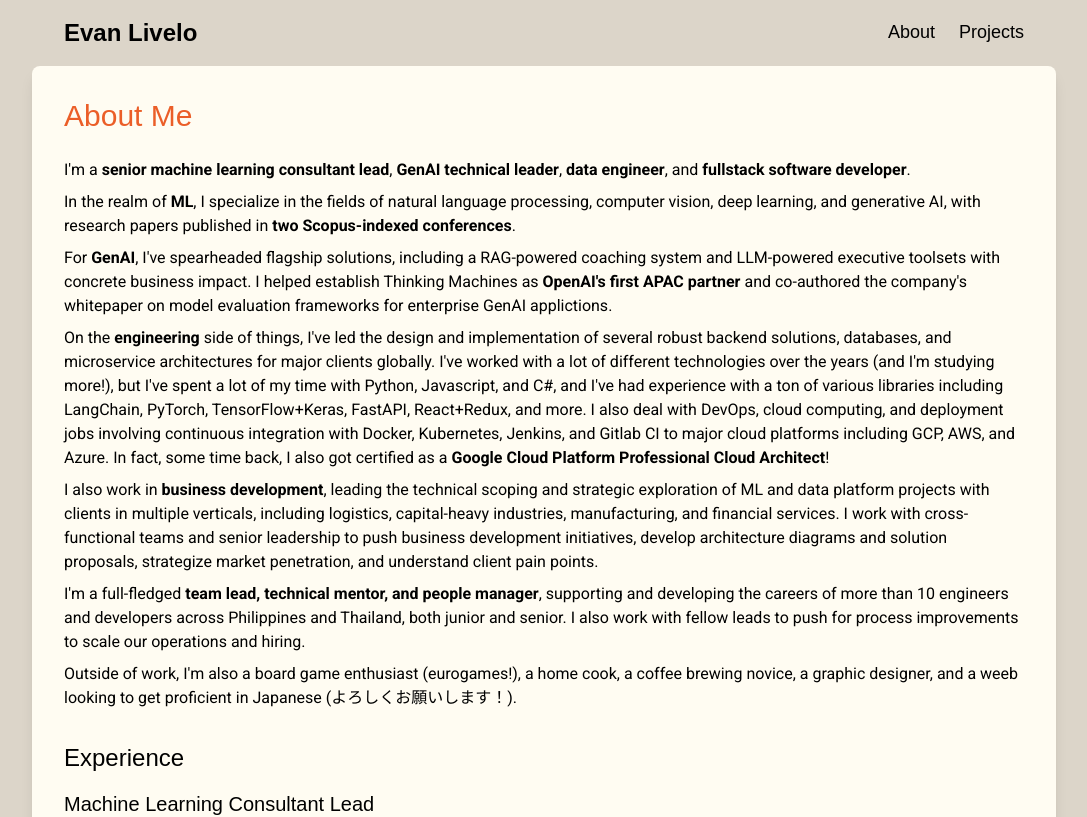
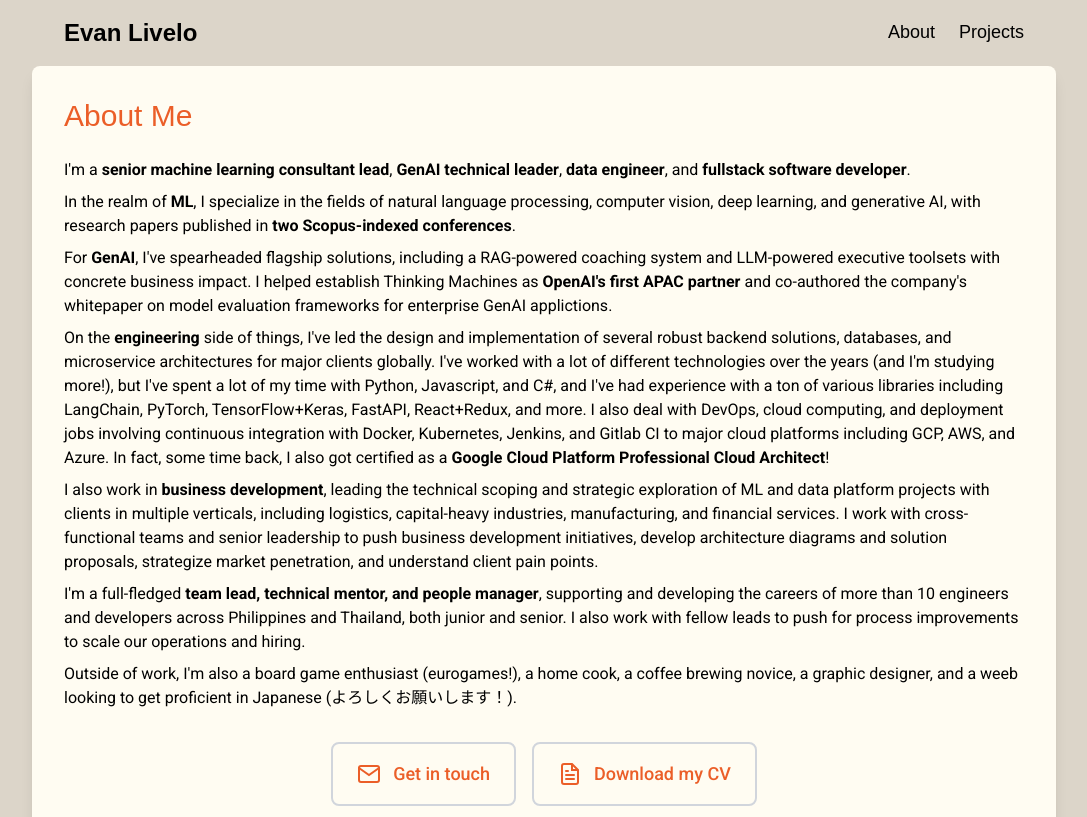
Before and after one commit to vandenn/evanlivelo.com, a Next.js app: page /about in a window 1280 px wide. Shown: the top 817 px of the page, without its empty margins (96-1183 px from the left). Built offline with nearby package versions, Linux system fonts and the light colour scheme; a web font is replaced by a local one.

Commit message:
Add action buttons to my About page

```diff
--- a/src/app/about/page.tsx
+++ b/src/app/about/page.tsx
@@ -1,5 +1,7 @@
 import ReactMarkdown from 'react-markdown';
 import remarkGfm from 'remark-gfm';
+import LinkButton from '@/components/LinkButton';
+import { MailIcon, DocumentIcon } from '@/components/icons';
 import { getMarkdownContent, getExperienceFiles, getEducationFiles } from '@/lib/markdown';
 
 export default function About() {
@@ -27,6 +29,19 @@ export default function About() {
             {aboutContent.content}
           </ReactMarkdown>
         </section>
+
+        <div className="flex flex-col sm:flex-row gap-4 justify-center my-8">
+          <LinkButton href="mailto:evan.livelo@gmail.com" icon={<MailIcon />}>
+            Get in touch
+          </LinkButton>
+          <LinkButton
+            href="https://drive.google.com/file/d/1lVXxnXQq8VAEACIecbdmW-O1AFSAf2e0/view?usp=sharing"
+            icon={<DocumentIcon />}
+            external
+          >
+            Download my CV
+          </LinkButton>
+        </div>
 
         <section>
           <h2 className="text-2xl mt-8 mb-4">Experience</h2>
```
